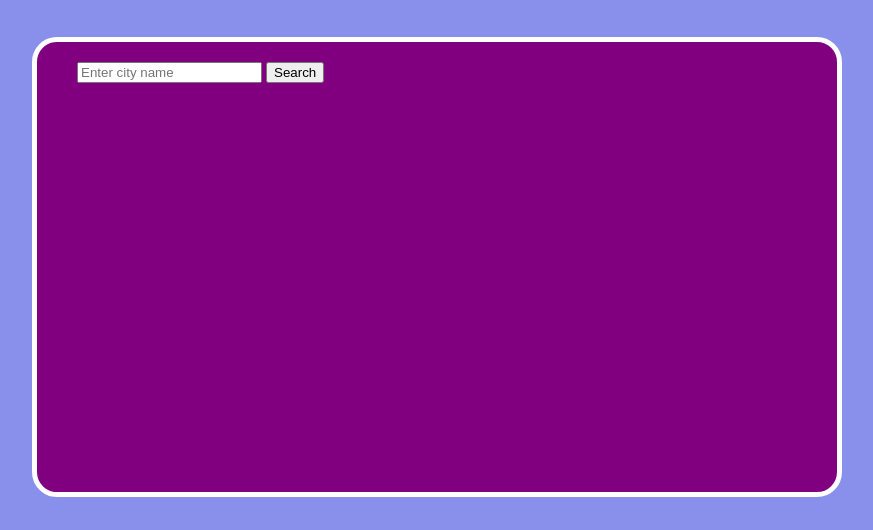
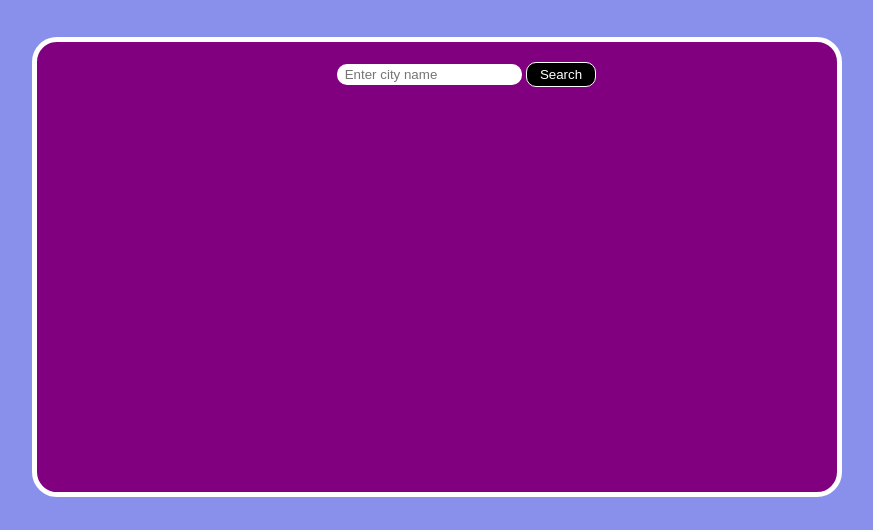
Before and after one commit to 1dhruvsingh/Currency-convertor-, a plain HTML site: page index.html in a window 1280 px wide. Shown: the part 88-618 px from the top of the page, without its empty margins (203-1076 px from the left). Drawn offline with Linux system fonts and the light colour scheme.

Commit message:
Search bar

```diff
--- a/style.css
+++ b/style.css
@@ -9,8 +9,24 @@ body {
 }
 
 .search{
-  padding-left: 40px;
+  padding-left: 300px;
 }
+
+.text{
+  border-radius: 10px;
+  border: 2px solid white;
+  color: black;
+}
+
+.icon{
+  border-radius: 10px;
+  width: 70px;
+  height: 25px;
+  background-color: black;
+  color: white;
+  border: 1px solid white;
+}
+
 .box{
   display: flex;
   justify-content: space-between;
```
Also changed, not shown: index.html (+1 -1 lines).
